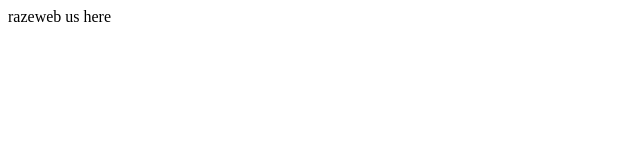
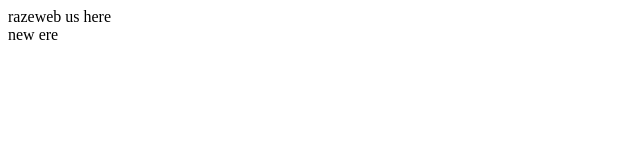
Before and after one commit to grazeweb/Itsme, a plain HTML site: page index.html in a window 1280 px wide. Shown: the full height of the page, 0-640 px from the left. Drawn offline with Linux system fonts and the light colour scheme.

Commit message:
im new here

```diff
--- a/index.html
+++ b/index.html
@@ -3,6 +3,6 @@
   razeweb us here
   </div>
   <div class>
-
+    new ere
   </div>
 </html>
```
